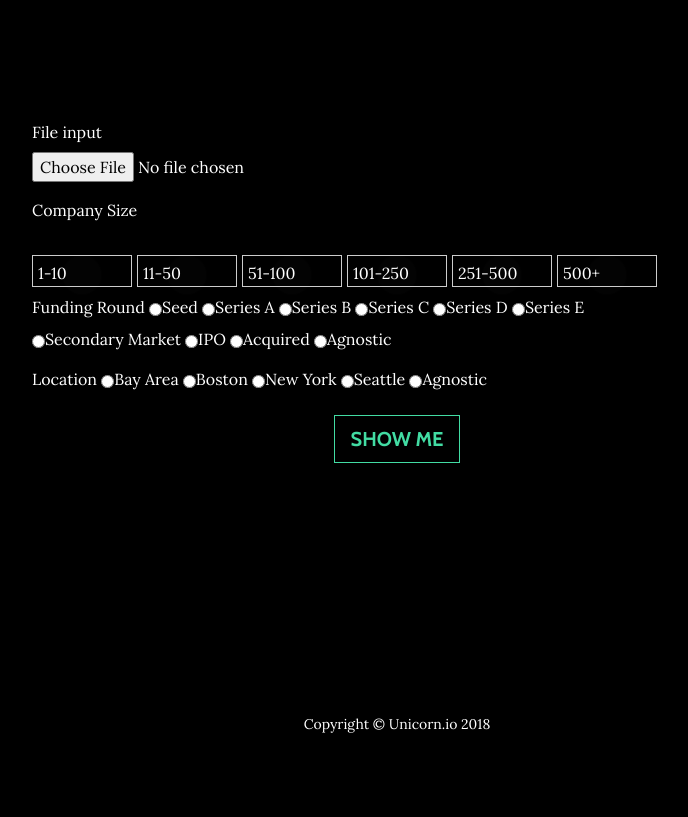
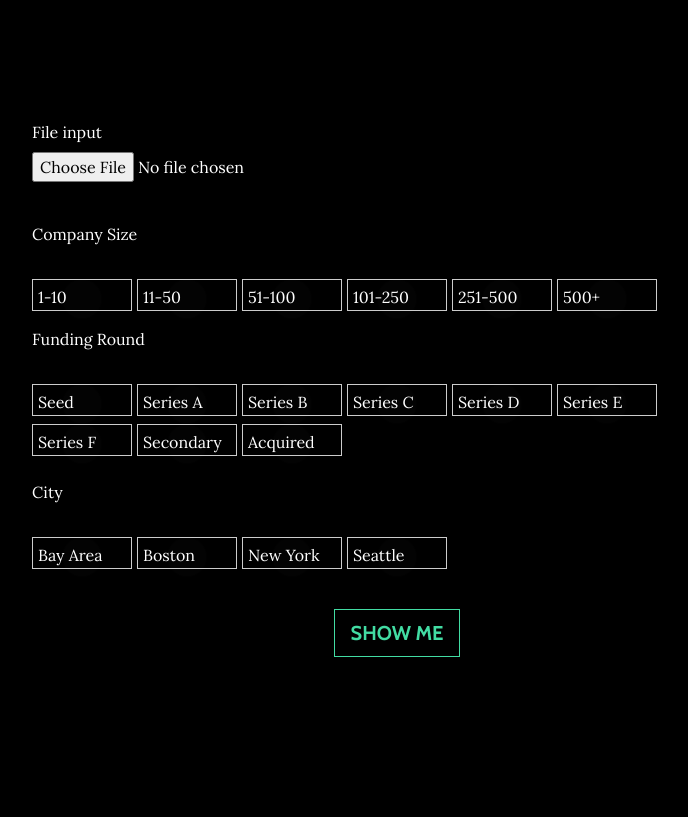
Before and after one commit to phi-line/Unicorn.io, a Flask app: page /start/ in a window 1280 px wide. Shown: the part 80-897 px from the top of the page, without its empty margins (243-931 px from the left). Before the commit the page ends 813 px from the top, so only its background shows below. Run offline with Flask 2, Linux system fonts and the light colour scheme; some libraries are stand-ins or nearby versions.

Commit message:
changed static and templates

```diff
--- a/static/stylesheets/grayscale.css
+++ b/static/stylesheets/grayscale.css
@@ -312,7 +312,7 @@
 
 .size input[type="radio"]:checked + label,
 .Checked + label {
-    background:yellow;
+    background-color:#42DCA3;
 }
 
 .size label {
@@ -322,6 +322,6 @@
     z-index:90;
 }
 
-.size label:hover {
-     background:#DDD;
+li:hover {
+     background-color:#42DCA3;
 }
--- a/templates/start.html
+++ b/templates/start.html
@@ -26,7 +26,8 @@
                 </div>
 
                 <div class="form-group text-left">
-                  <label for="exampleInputEmail1">Company Size</label>
+                  <br>
+                  <div><label for="exampleInputEmail1">Company Size</label></div>
                   <ul class="size">
                     <li>
                         <input class='btn btn-secondary' name ='size' type="radio" value='1' id="1"/>
@@ -54,30 +55,74 @@
                     </li>
                   </ul>
                 </div>
+                <br>
+                <div class="form-group text-left">
+                  <br>
+                  <div><label for="exampleInputEmail1">Funding Round</label></div>
+                  <ul class="size">
+                    <li>
+                      <input class='btn btn-secondary' name ='funding' type="radio" value='seed' id="seed"/>
+                      <label for="seed">Seed</label>
+                    </li>
+                    <li>
+                      <input class='btn btn-secondary' name ='funding' type="radio" value='A' id="A"/>
+                      <label for="A">Series A</label>
+                    </li>
+                    <li>
+                      <input class='btn btn-secondary' name ='funding' type="radio" value='B' id="B"/>
+                      <label for="B">Series B</label>
+                    </li>
+                    <li>
+                      <input class='btn btn-secondary' name ='funding' type="radio" value='C' id="C"/>
+                      <label for="C">Series C</label>
+                    </li>
+                    <li>
+                      <input class='btn btn-secondary' name ='funding' type="radio" value='D' id="D"/>
+                      <label for="D">Series D</label>
+                    </li>
+                    <li>
+                      <input class='btn btn-secondary' name ='funding' type="radio" value='E' id="E"/>
+                      <label for="E">Series E</label>
+                    </li>
+                    <li>
+                      <input class='btn btn-secondary' name ='funding' type="radio" value='F' id="F"/>
+                      <label for="F">Series F</label>
+                    </li>
+                    <li>
+                      <input class='btn btn-secondary' name ='funding' type="radio" value='IPO' id="IPO"/>
+                      <label for="IPO">Secondary</label>
+                    </li>
+                    <li>
+                      <input class='btn btn-secondary' name ='funding' type="radio" value='acquired' id="acquired"/>
+                      <label for="acquired">Acquired</label>
+                    </li>
+                  </ul>
+                </div>
+                <br>
+                <div class="form-group text-left">
+                  <br><br><br>
+                  <div><label for="exampleInputEmail1">City</label></div>
+                  <ul class="size">
+                    <li>
+                      <input class='btn btn-secondary' name ='location' type="radio" value='bay_area' id="bay_area"/>
+                      <label for="bay_area">Bay Area</label>
+                    </li>
+                    <li>
+                      <input class='btn btn-secondary' name ='location' type="radio" value='boston' id="boston"/>
+                      <label for="boston">Boston</label>
+                    </li>
+                    <li>
+                      <input class='btn btn-secondary' name ='location' type="radio" value='new_work' id="new_york"/>
+                      <label for="new_york">New York</label>
+                    </li>
+                    <li>
+                      <input class='btn btn-secondary' name ='location' type="radio" value='seattle' id="seattle"/>
+                      <label for="seattle">Seattle</label>
+                    </li>
+                  </ul>
 
-                <div class="form-group text-left">
-                  <label for="exampleInputEmail1">Funding Round</label>
-                  <input type="radio" class="btn btn-secondary" name ='funding' value='seed'>Seed</button>
-                  <input type="radio" class="btn btn-secondary" name ='funding' value='A'>Series A</button>
-                  <input type="radio" class="btn btn-secondary" name ='funding' value='B'>Series B</button>
-                  <input type="radio" class="btn btn-secondary" name ='funding' value='C'>Series C</button>
-                  <input type="radio" class="btn btn-secondary" name ='funding' value='D'>Series D</button>
-                  <input type="radio" class="btn btn-secondary" name ='funding' value='E'>Series E</button>
-                  <br>
-                  <input type="radio" class="btn btn-secondary" name ='funding' value='secondary'>Secondary Market</button>
-                  <input type="radio" class="btn btn-secondary" name ='funding' value='ipo'>IPO</button>
-                  <input type="radio" class="btn btn-secondary" name ='funding' value='acquired'>Acquired</button>
-                  <input type="radio" class="btn btn-secondary" name ='funding' value='agnostic'>Agnostic</button>
                 </div>
-
-                <div class="form-group text-left">
-                  <label for="exampleInputEmail1">Location</label>
-                  <input type="radio" class="btn btn-secondary" name ='location' value='bay_area'>Bay Area</button>
-                  <input type="radio" class="btn btn-secondary" name ='location' value='boston'>Boston</button>
-                  <input type="radio" class="btn btn-secondary" name ='location' value='new_york'>New York</button>
-                  <input type="radio" class="btn btn-secondary" name ='location' value='seattle'>Seattle</button>
-                  <input type="radio" class="btn btn-secondary" name ='location' value='agnostic'>Agnostic</button>
-                </div>
+                  <br><br><br>
                   <button class="btn btn-default btn-lg">Show Me</button>
               </form>
             </section>
```
